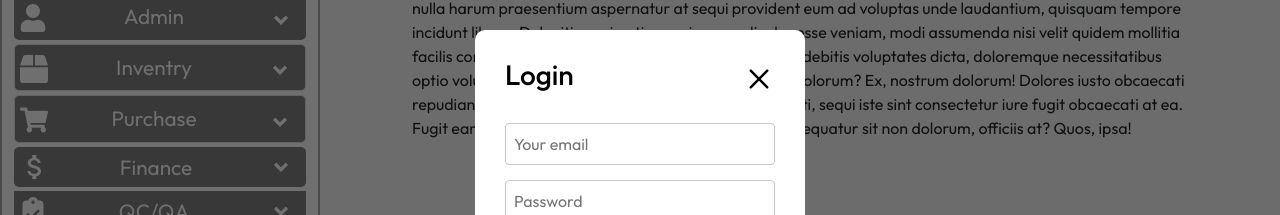
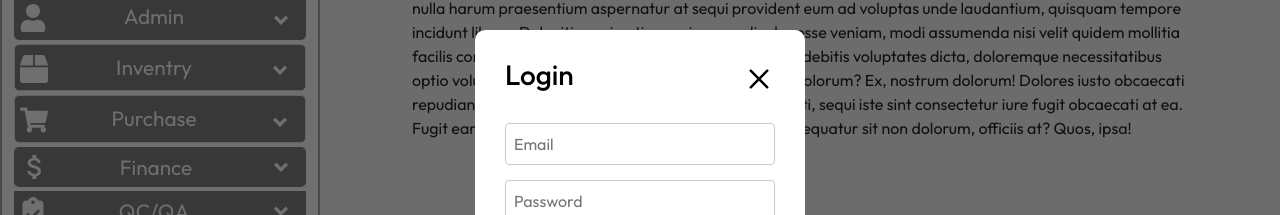
Before and after one commit to jollyvivek/ERP-PROJECT, a React (Vite) app: page / in a window 1280 px wide. Both pictures are taken after a click on the button "Sign In". Shown: the part 174-389 px from the top of the page. Built offline with nearby package versions, Linux system fonts and the light colour scheme.

Commit message:
Add form submit functionality LoginPopup

```diff
--- a/src/Components/LoginPopup/LoginPopup.jsx
+++ b/src/Components/LoginPopup/LoginPopup.jsx
@@ -1,23 +1,59 @@
-import React, { useState } from 'react'
+import React, { useEffect, useState } from 'react'
 import './LoginPopup.css'
 import { RxCross2 } from "react-icons/rx";
+import { toast } from 'react-toastify';
 const LoginPopup = ({setShowLogin}) => {
   const[currState,setCurrState] = useState("Login")
+  const[data,setData]=useState({
+    username:"",
+    company:"",
+    phone:"",
+    email:"",
+    password:""
+  });
+
+  const changeHandler = (event)=>{
+    const {name,value} =event.target;
+    setData((data)=>({...data,[name]:value}));
+  };
+
+  // useEffect(()=>console.log(data),[data]);
+
+  const formSubmitHandler = (event)=>{
+    event.preventDefault();
+    console.log(data);
+    setData({
+      username:"",
+      company:"",
+      phone:"",
+      email:"",
+      password:""
+    });
+
+    setShowLogin(false)
+
+    toast.success("form submit successfully .");
+  }
 
   return (
     <div className='login-popup'>
-    <form action="" className='login-popup-container'>
+    <form action="" className='login-popup-container' onSubmit={formSubmitHandler}>
       <div className='login-title'>
         <h3>{currState}</h3>
         <h6 className='cross-icon' onClick={()=>setShowLogin(false)}> <RxCross2 /></h6>
       </div>
       <div className='login-popup-inputs'>
         {currState==="Login" ? <></>
-        :<input type="text" placeholder='Your name' name='username' required />}
-        <input type="email" placeholder='Your email' name="email" required  />
-        <input type="password" placeholder='Password' name="password" required  />
+        :<>
+        <input type="text" placeholder='Name' autoComplete='off' name='username' value={data.username} onChange={changeHandler} required />
+        <input type="text" placeholder='Company' autoComplete='off' name='company' value={data.company} onChange={changeHandler} required />
+        <input type="number" placeholder='Phone' autoComplete='off' name='phone' value={data.phone} onChange={changeHandler} required />
+        </>}
+
+        <input type="email" placeholder='Email' autoComplete='off' name="email" value={data.email} onChange={changeHandler} required  />
+        <input type="password" placeholder='Password' name="password" value={data.password} onChange={changeHandler} required  />
       </div>
-      <button type='button'>{currState ==="Sign Up" ? "Create Account" :"Login"}</button>
+      <button type='submit'>{currState ==="Sign Up" ? "Create Account" :"Login"}</button>
       <div className='login-condition'>
         <input type="checkbox" required />
         <p>By continuing , I agree to the terms of use & privacy policy .</p>
```
